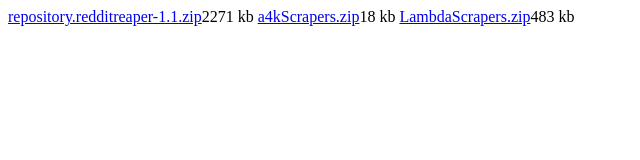
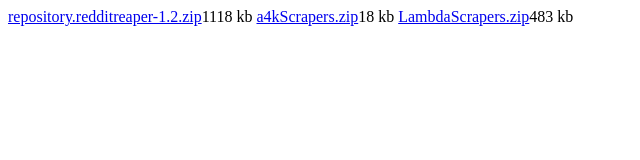
Before and after one commit to reddit-reaper/reddit-reaper.github.io, a plain HTML site: page repo/index.html in a window 1280 px wide. Shown: the full height of the page, 0-640 px from the left. Drawn offline with Linux system fonts and the light colour scheme.

Commit message:
update zips

```diff
--- a/repo/index.html
+++ b/repo/index.html
@@ -1,3 +1,3 @@
-<a href="repository.redditreaper-1.1.zip">repository.redditreaper-1.1.zip</a><td>2271 kb</td>
+<a href="repository.redditreaper-1.2.zip">repository.redditreaper-1.2.zip</a><td>1118 kb</td>
 <a href="a4kScrapers.zip">a4kScrapers.zip</a><td>18 kb</td>
 <a href="LambdaScrapers.zip">LambdaScrapers.zip</a><td>483 kb</td>
```
Also changed, not shown: 2 other files.
